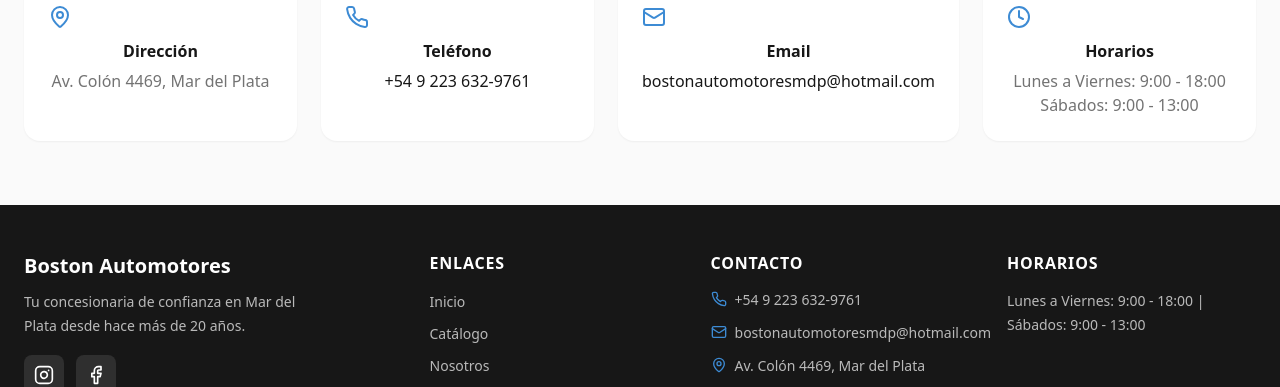
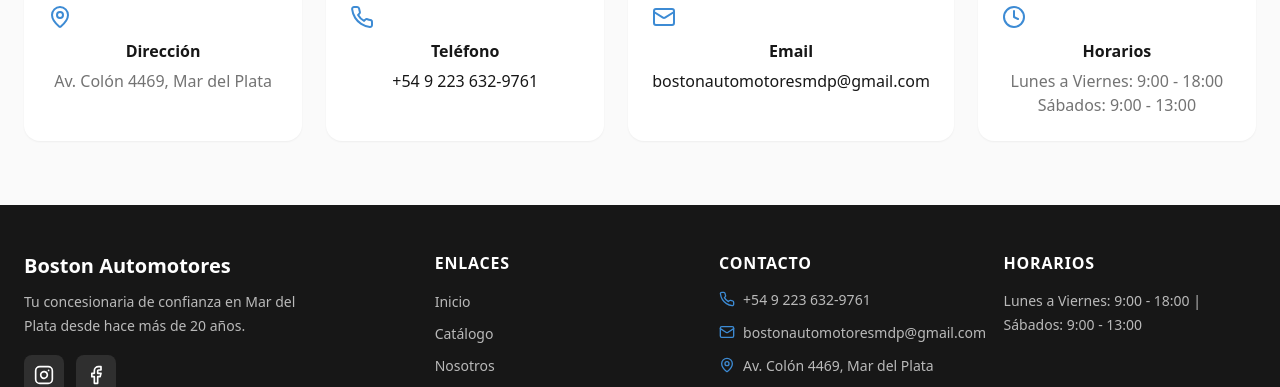
Before and after one commit to LucasIvanCardozo/Boston-Automotores, a Next.js app: page /nosotros in a window 1280 px wide. Shown: the part 2306-2693 px from the top of the page. Built offline with nearby package versions, Linux system fonts and the light colour scheme; no server answers.

Commit message:
refactor: update email addresses to use Gmail for consistency across the application

```diff
--- a/app/(public)/nosotros/page.tsx
+++ b/app/(public)/nosotros/page.tsx
@@ -199,8 +199,8 @@
             <div className={styles.contactCard}>
               <Mail size={24} className={styles.contactIcon} />
               <h3 className={styles.contactTitle}>Email</h3>
-              <a href="mailto:bostonautomotoresmdp@hotmail.com" className={styles.contactLink}>
-                bostonautomotoresmdp@hotmail.com
+              <a href="mailto:bostonautomotoresmdp@gmail.com" className={styles.contactLink}>
+                bostonautomotoresmdp@gmail.com
               </a>
             </div>
             <div className={styles.contactCard}>
--- a/app/layout.tsx
+++ b/app/layout.tsx
@@ -61,7 +61,7 @@
               description: 'Concesionaria de autos usados en Mar del Plata',
               url: 'https://bostonautomotores.com.ar',
               telephone: '+5492236329761',
-              email: 'bostonautomotoresmdp@hotmail.com',
+              email: 'bostonautomotoresmdp@gmail.com',
               address: {
                 '@type': 'PostalAddress',
                 streetAddress: 'Av. Colón 4469',
--- a/components/layout/Footer/Footer.tsx
+++ b/components/layout/Footer/Footer.tsx
@@ -4,7 +4,7 @@
 
 const contactInfo = {
   phone: '+54 9 223 632-9761',
-  email: 'bostonautomotoresmdp@hotmail.com',
+  email: 'bostonautomotoresmdp@gmail.com',
   address: 'Av. Colón 4469, Mar del Plata',
   hours: 'Lunes a Viernes: 9:00 - 18:00 | Sábados: 9:00 - 13:00',
 }
--- a/components/layout/Navigation/Navigation.tsx
+++ b/components/layout/Navigation/Navigation.tsx
@@ -19,7 +19,7 @@
 
 const contactInfo = {
   phone: '+54 9 223 632-9761',
-  email: 'bostonautomotoresmdp@hotmail.com',
+  email: 'bostonautomotoresmdp@gmail.com',
 }
 
 export default function Navigation() {
--- a/components/sections/CarDetail/ContactCTA.tsx
+++ b/components/sections/CarDetail/ContactCTA.tsx
@@ -27,7 +27,7 @@
           Llamar
         </a>
 
-        <a href="mailto:bostonautomotoresmdp@hotmail.com" className={styles.emailButton}>
+        <a href="mailto:bostonautomotoresmdp@gmail.com" className={styles.emailButton}>
           <Mail size={20} />
           Email
         </a>
--- a/components/sections/LocationMap/LocationMap.tsx
+++ b/components/sections/LocationMap/LocationMap.tsx
@@ -7,7 +7,7 @@
 const businessInfo = {
   address: 'Av. Colón 4469, Mar del Plata, Argentina',
   phone: '+54 9 223 632-9761',
-  email: 'bostonautomotoresmdp@hotmail.com',
+  email: 'bostonautomotoresmdp@gmail.com',
   hours: 'Lunes a Viernes: 9:00 - 18:00 | Sábados: 9:00 - 13:00',
 }
 
--- a/lib/email.ts
+++ b/lib/email.ts
@@ -10,7 +10,7 @@
   return resendInstance
 }
 
-const ADMIN_EMAIL = process.env.ADMIN_EMAIL || 'bostonautomotoresmdp@hotmail.com'
+const ADMIN_EMAIL = process.env.ADMIN_EMAIL || 'bostonautomotoresmdp@gmail.com'
 const FROM_EMAIL = process.env.FROM_EMAIL || 'noreply@bostonautomotores.com'
 const APP_URL = process.env.NEXT_PUBLIC_APP_URL || 'http://localhost:3000'
 
```
